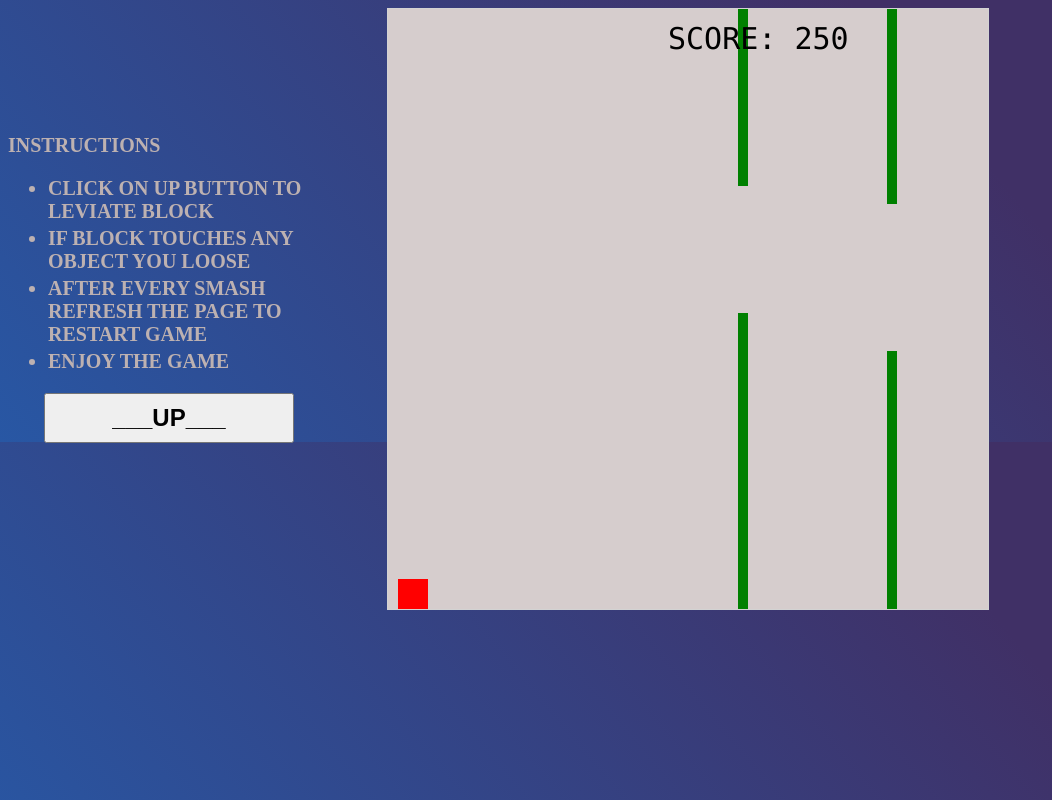
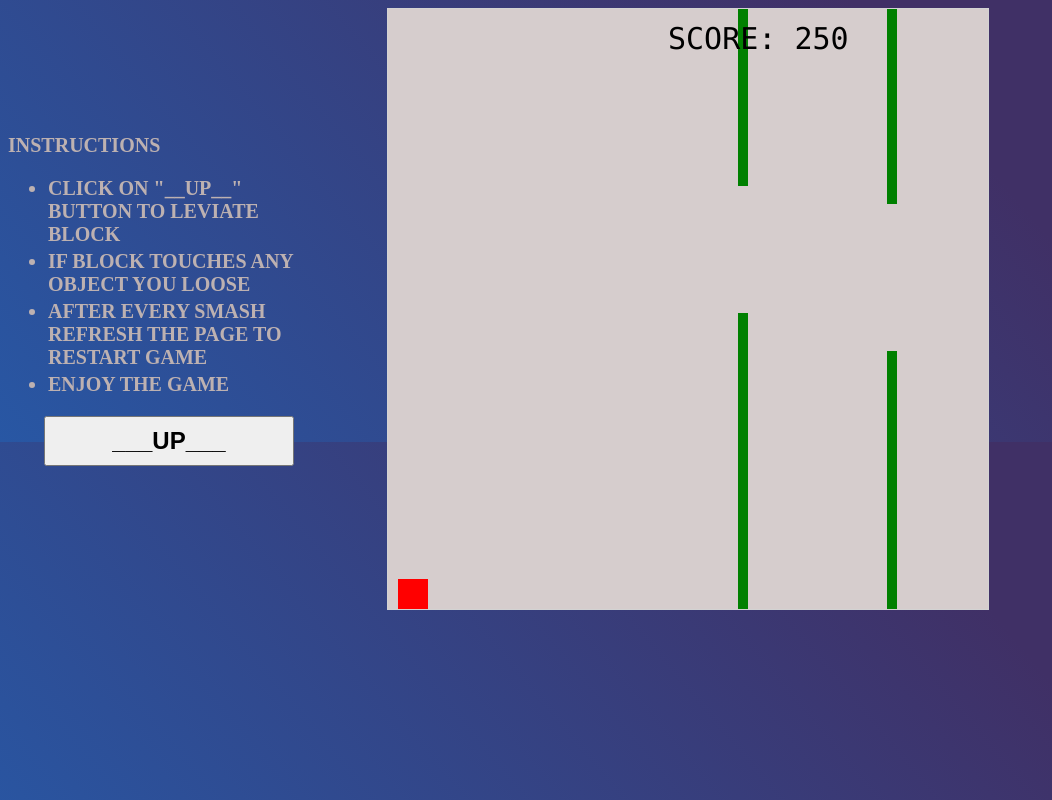
Before and after one commit to vivek286/GAME-1, a plain HTML site: page index.html in a window 1280 px wide. Shown: the whole page, without its empty margins (0-1052 px from the left). Drawn offline with Linux system fonts and the light colour scheme.

Commit message:
Update index.html

```diff
--- a/index.html
+++ b/index.html
@@ -25,7 +25,7 @@ canvas {
     <p>INSTRUCTIONS</p>
     <ul>
         <li>
-            CLICK ON UP BUTTON TO LEVIATE BLOCK
+            CLICK ON "__UP__" BUTTON TO LEVIATE BLOCK
         </li>
         <li>
             IF BLOCK TOUCHES ANY OBJECT YOU LOOSE
```
